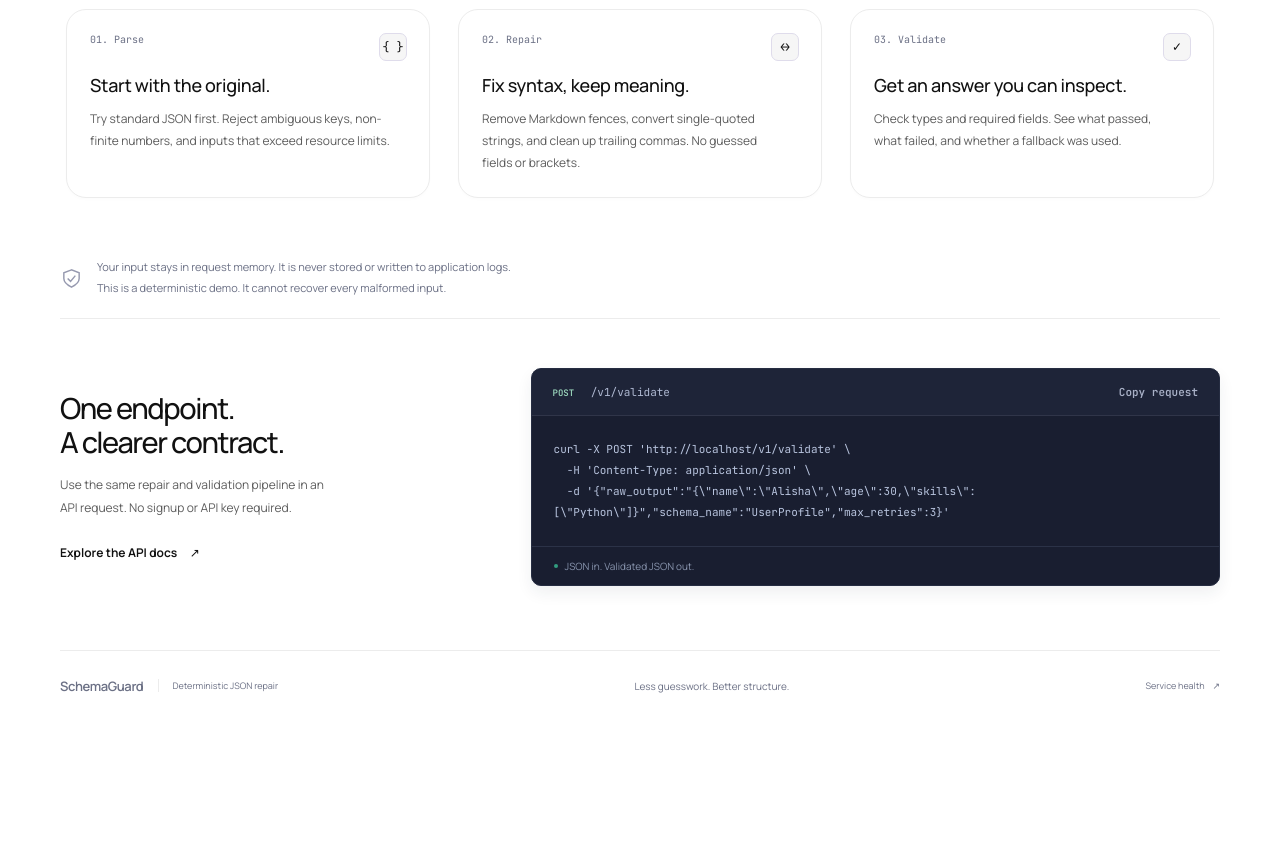
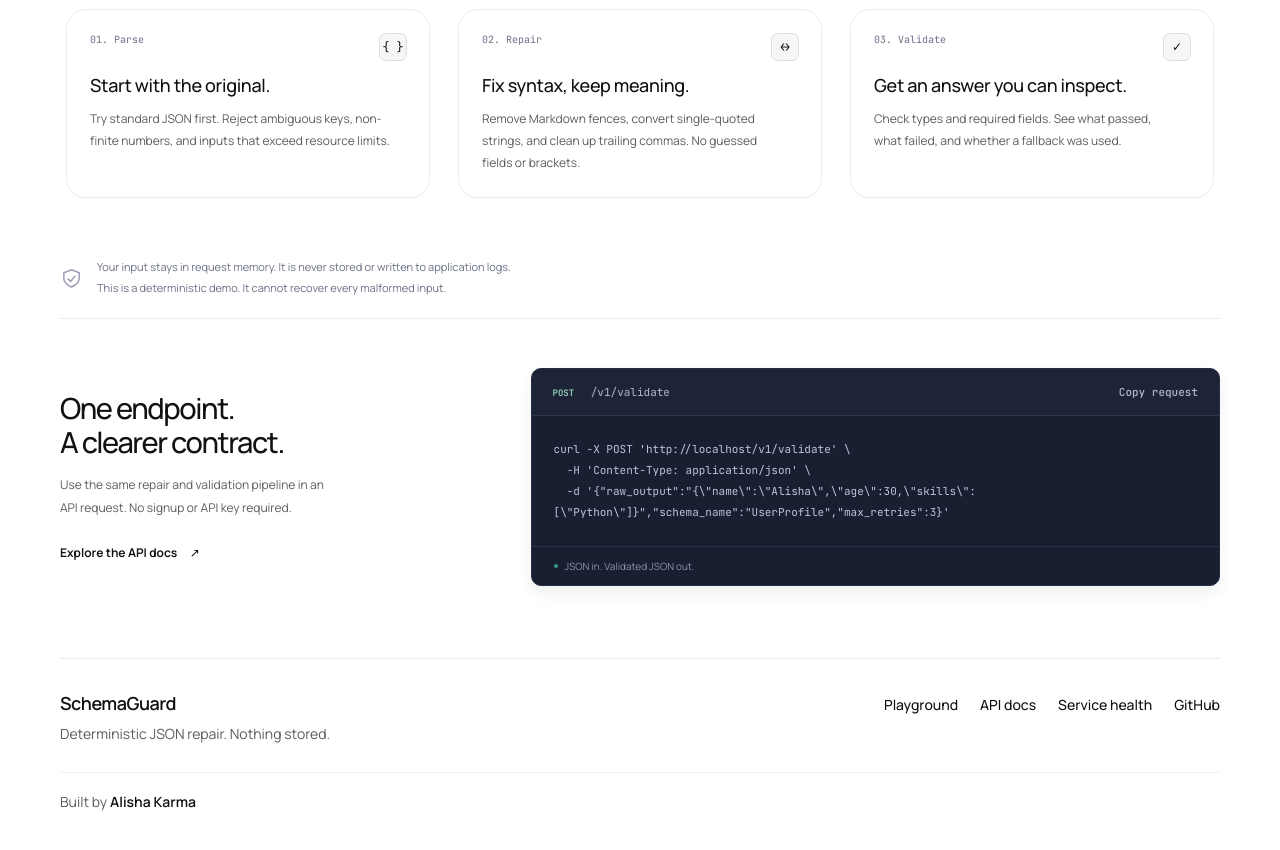
Before and after one commit to codealisha99/schemaguard, a website: page app/static/index.html in a window 1280 px wide. Shown: the part 1481-2331 px from the top of the page. Before the commit the page ends 2206 px from the top, so only its background shows below. Drawn offline with Linux system fonts and the light colour scheme; no server answers.

Commit message:
add github and the developer credit to the footer

```diff
--- a/app/static/index.html
+++ b/app/static/index.html
@@ -310,12 +310,34 @@ Your result will appear here.</pre>
       </section>
     </main>
     <footer>
-      <a href="/" class="brand"
-        >SchemaGuard<span class="footer-version"
-          >Deterministic JSON repair</span
-        ></a
-      ><span>Less guesswork. Better structure.</span
-      ><a href="/health">Service health <span aria-hidden="true">↗</span></a>
+      <div class="footer-top">
+        <div>
+          <a class="footer-name" href="/">SchemaGuard</a>
+          <p>Deterministic JSON repair. Nothing stored.</p>
+        </div>
+        <nav class="footer-nav" aria-label="Footer">
+          <a href="#playground">Playground</a>
+          <a href="/docs">API docs</a>
+          <a href="/health">Service health</a>
+          <a
+            href="https://github.com/codealisha99"
+            rel="noreferrer noopener"
+            target="_blank"
+            >GitHub</a
+          >
+        </nav>
+      </div>
+      <div class="footer-bottom">
+        <p>
+          Built by
+          <a
+            href="https://alishakarma.com"
+            rel="noreferrer noopener"
+            target="_blank"
+            >Alisha Karma</a
+          >
+        </p>
+      </div>
     </footer>
   </body>
 </html>
--- a/app/static/style.css
+++ b/app/static/style.css
@@ -1030,33 +1030,11 @@ h2 {
   height: 4px;
 }
 footer {
-  border-top: 1px solid var(--line);
-  padding: 26px 0 30px;
-  display: flex;
-  justify-content: space-between;
-  align-items: center;
-  gap: 20px;
-  font-size: 10px;
-  color: #6b7085;
-}
-footer .brand {
-  font-size: 13px;
-  letter-spacing: -0.4px;
-}
-.footer-version {
-  font-size: 9px;
-  font-weight: 400;
-  color: #6b7085;
-  letter-spacing: 0;
-  padding-left: 13px;
-  margin-left: 5px;
-  border-left: 1px solid var(--line);
-}
-footer > a:last-child {
-  font-size: 9px;
-}
-footer > a:last-child span {
-  margin-left: 6px;
+  border-top: 1px solid #ececec;
+  margin-top: 8px;
+  padding: 32px 0 40px;
+  display: block;
+  color: #111;
 }
 :focus-visible {
   outline: 2px solid #111;
@@ -2044,3 +2022,70 @@ pre {
     animation: none;
   }
 }
+.footer-top,
+.footer-bottom {
+  display: flex;
+  justify-content: space-between;
+  align-items: flex-start;
+  gap: 32px;
+}
+.footer-name {
+  font-size: 18px;
+  font-weight: 600;
+  letter-spacing: -0.5px;
+  color: #111;
+}
+footer p {
+  margin: 8px 0 0;
+  max-width: 28rem;
+  color: #5c5c5c;
+  font-size: 14px;
+  line-height: 1.5;
+}
+.footer-nav {
+  display: flex;
+  flex-wrap: wrap;
+  justify-content: flex-end;
+  gap: 8px 22px;
+  padding-top: 4px;
+}
+.footer-nav a {
+  font-size: 14px;
+  font-weight: 500;
+  color: #111;
+}
+.footer-bottom {
+  align-items: center;
+  margin-top: 28px;
+  padding-top: 18px;
+  border-top: 1px solid #f2f2f2;
+}
+.footer-bottom p {
+  margin: 0;
+}
+.footer-bottom a {
+  color: #111;
+  font-weight: 600;
+}
+.footer-bottom a:hover,
+.footer-nav a:hover {
+  text-decoration: underline;
+  text-underline-offset: 3px;
+}
+@media (max-width: 650px) {
+  footer {
+    padding: 26px 0 32px;
+  }
+  .footer-top,
+  .footer-bottom {
+    display: block;
+  }
+  .footer-nav {
+    justify-content: flex-start;
+    margin-top: 18px;
+    gap: 12px 18px;
+  }
+  .footer-bottom {
+    margin-top: 22px;
+  }
+}
```
